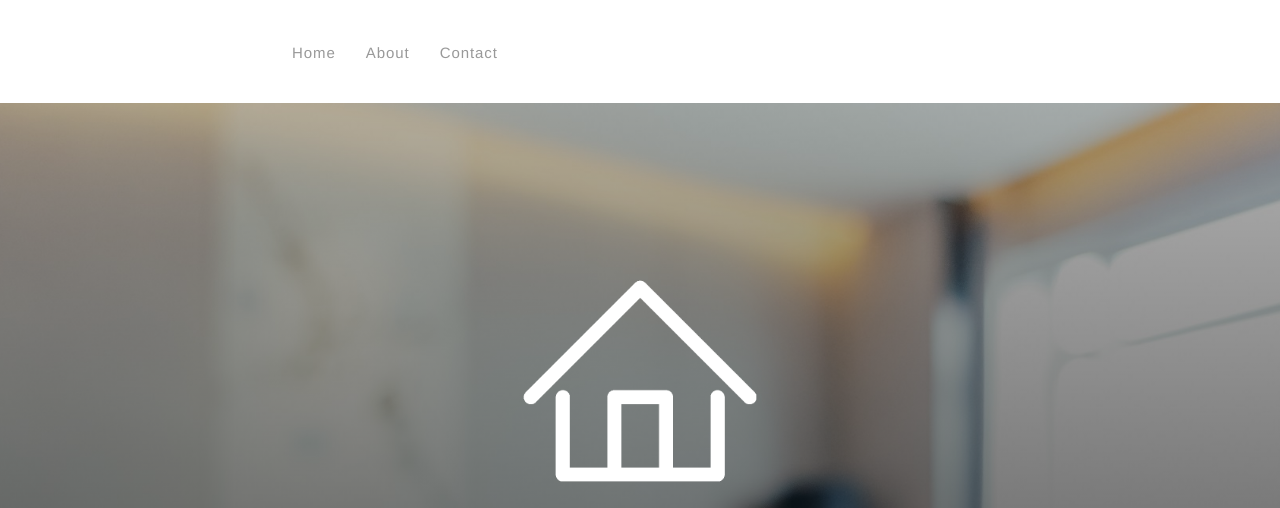
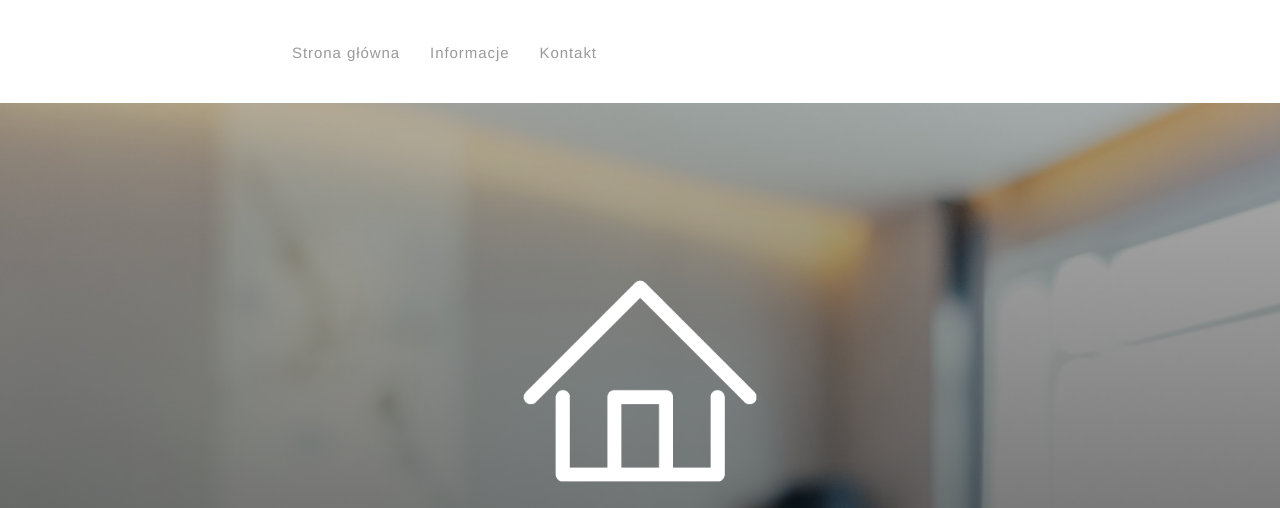
Before and after one commit to Marceliwut/fuzzy_apartment_azure_deploy, a Django app: page /about/ in a window 1280 px wide. Shown: the top 508 px of the page. Run offline with Django 3.2, Linux system fonts and the light colour scheme; some libraries are stand-ins or nearby versions.

Commit message:
Changing navbar information #1

```diff
--- a/app/templates/app/layout.html
+++ b/app/templates/app/layout.html
@@ -24,9 +24,9 @@
             </div>
             <div class="navbar-collapse collapse">
                 <ul class="nav navbar-nav">
-                    <li><a href="{% url 'home' %}">Home</a></li>
-                    <li><a href="{% url 'about' %}">About</a></li>
-                    <li><a href="{% url 'contact' %}">Contact</a></li>
+                    <li><a href="{% url 'home' %}">Strona główna</a></li>
+                    <li><a href="{% url 'about' %}">Informacje</a></li>
+                    <li><a href="{% url 'contact' %}">Kontakt</a></li>
                 </ul>
 
             </div>
```
